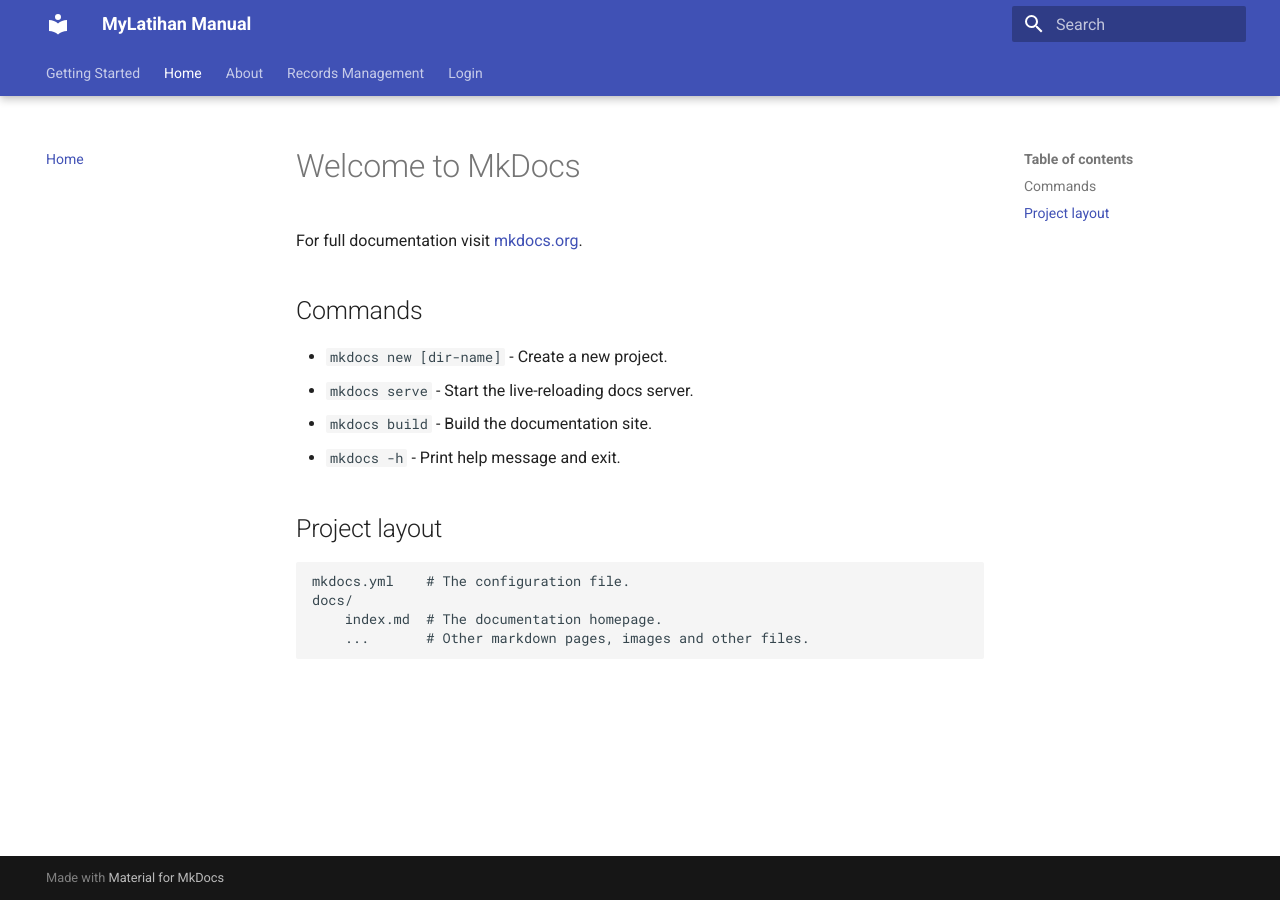
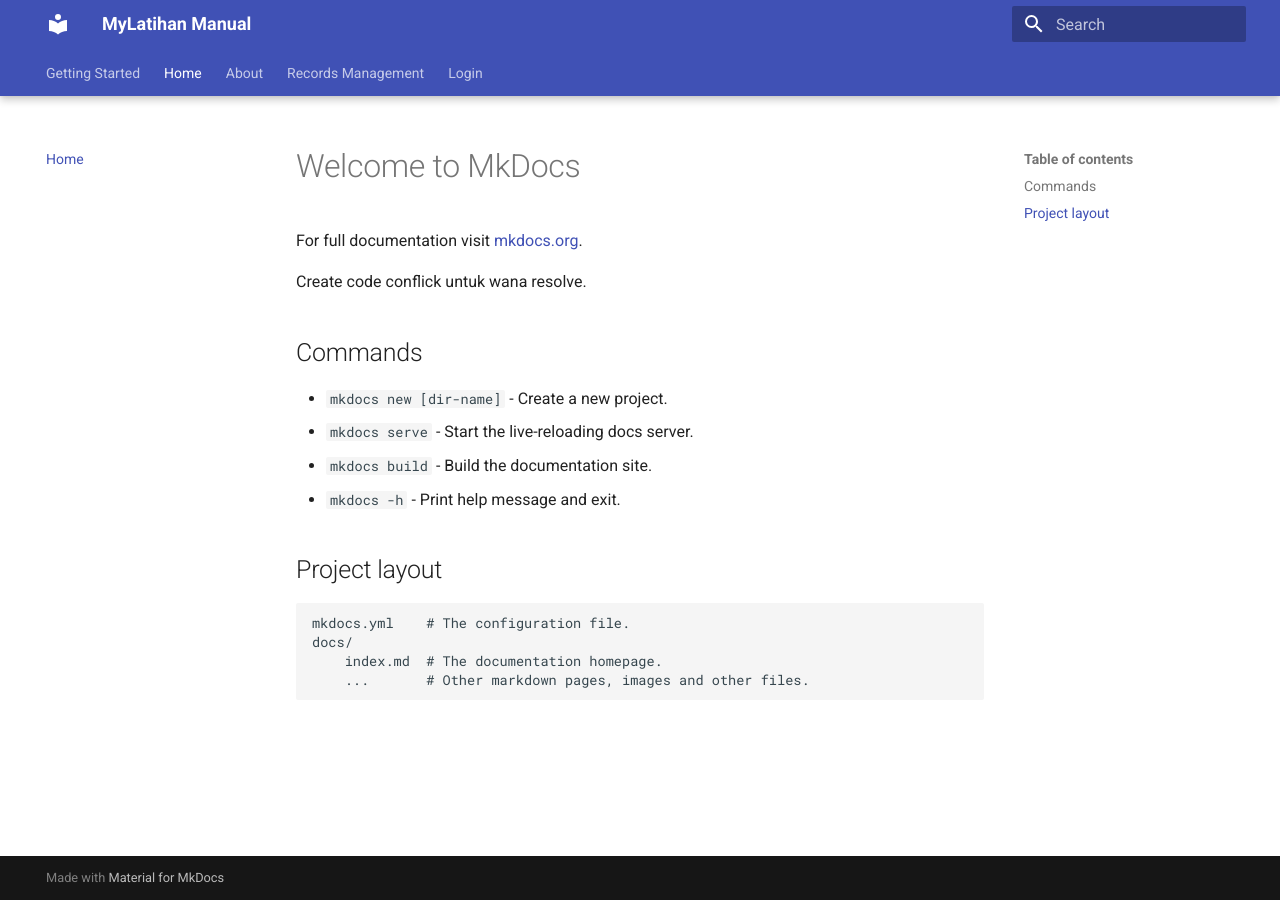
Before and after one commit to akademi-jpj/mylatihan, an MkDocs documentation site: the page built from docs/index.md, in a window 1280 px wide. Built offline with MkDocs 1.6.1 and Material for MkDocs 9.7.7, drawn with Linux system fonts in a browser that asks for light colours.

Commit message:
Update index.md

```diff
--- a/docs/index.md
+++ b/docs/index.md
@@ -1,6 +1,8 @@
 # Welcome to MkDocs
 
 For full documentation visit [mkdocs.org](https://www.mkdocs.org).
+
+Create code conflick untuk wana resolve.
 
 ## Commands
 
```
